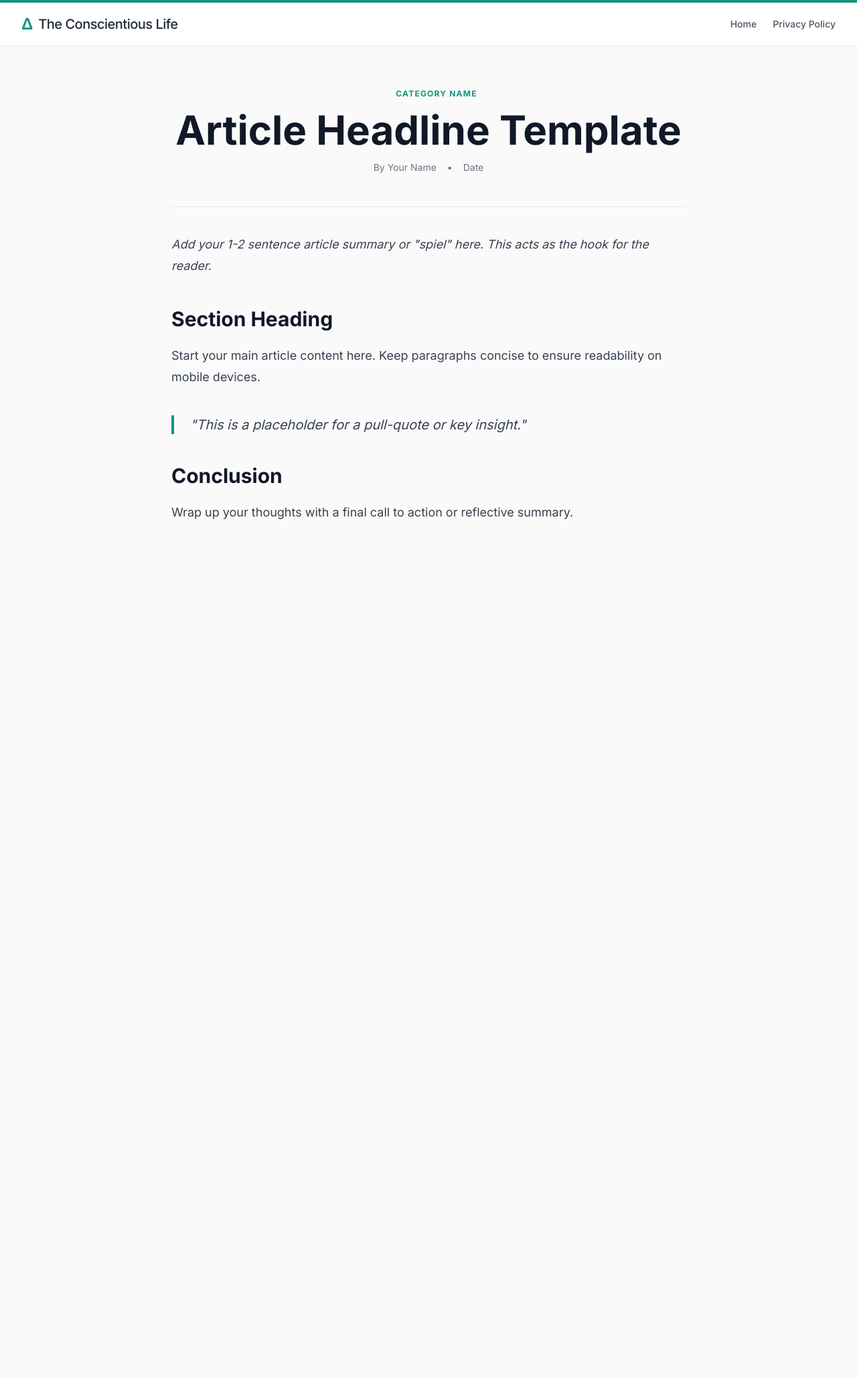
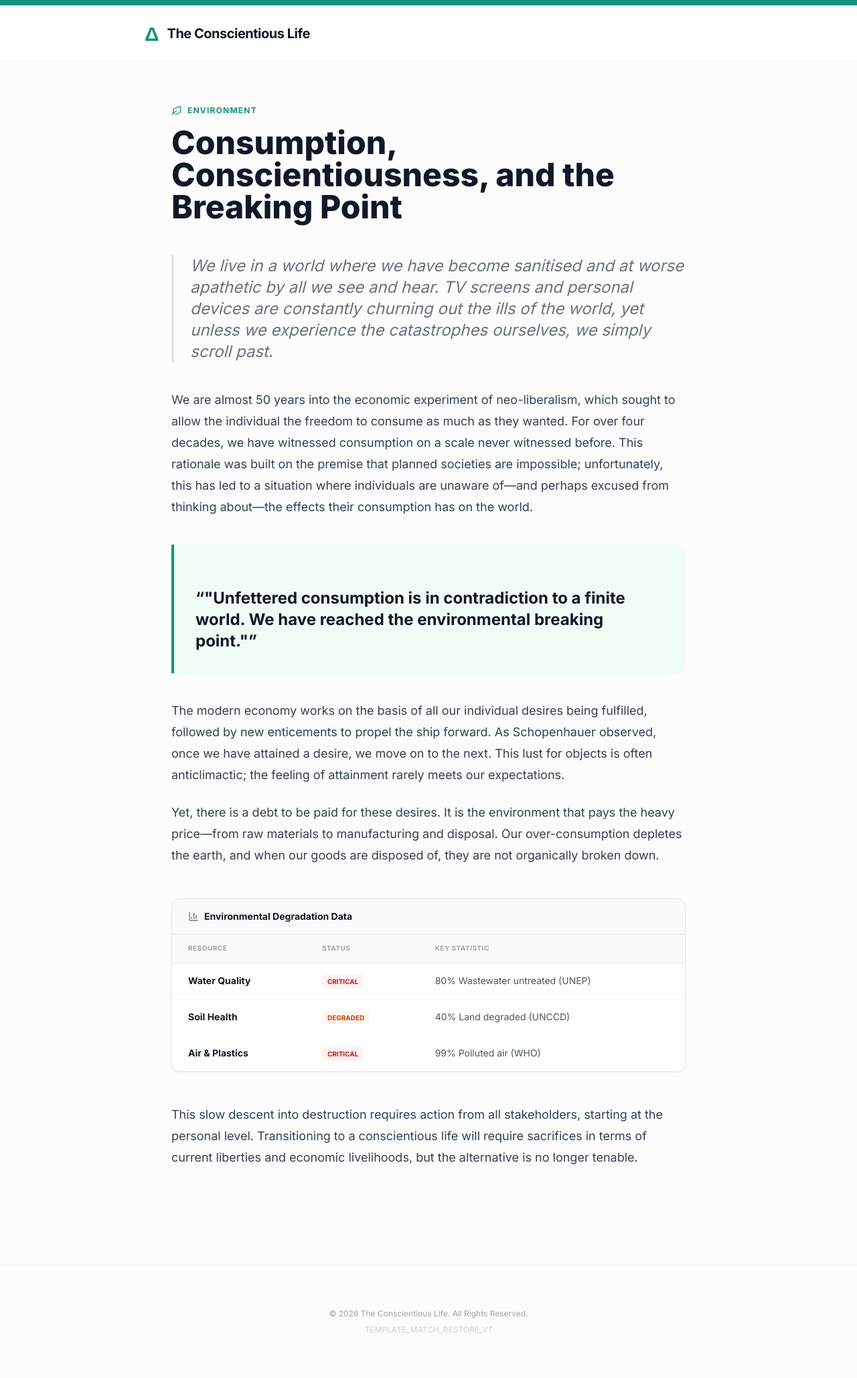
Before and after one commit to theconscientiouslife1-coder/TheCL, a Jekyll site: the page article-template.html, which Jekyll copies as it is, in a window 1280 px wide. Shown: the whole page at 67% size. Built offline with Jekyll 4.4.1, drawn with Linux system fonts in a browser that asks for light colours; nearby versions of some CDN libraries; before the commit the page ends 900 px from its top, so only the background shows below that.

Commit message:
Fix: Implement global CSS ribbon to resolve server inline-style blocking

```diff
--- a/article-template.html
+++ b/article-template.html
@@ -3,73 +3,100 @@
 <head>
     <meta charset="UTF-8">
     <meta name="viewport" content="width=device-width, initial-scale=1.0">
-    <title>Article Title - The Conscientious Life</title>
-    <script src="https://cdn.tailwindcss.com"></script>
+    <title>The Environment - The Conscientious Life</title>
+    <script src="https://cdn.tailwindcss.com?plugins=typography"></script>
     <script src="https://unpkg.com/lucide@latest"></script>
-    <link rel="preconnect" href="https://fonts.googleapis.com">
-    <link rel="preconnect" href="https://fonts.gstatic.com" crossorigin>
-    <link href="https://fonts.googleapis.com/css2?family=Inter:wght@400;500;600;700&display=swap" rel="stylesheet">
+    <link href="https://fonts.googleapis.com/css2?family=Inter:wght@400;600;700;800&display=swap" rel="stylesheet">
     <style>
-        body { font-family: 'Inter', sans-serif; display: flex; flex-direction: column; min-height: 100vh; }
-        .flex-grow { flex-grow: 1; }
-        /* Professional Typography for readability */
-        .article-content h2 { font-size: 1.875rem; font-weight: 700; margin-top: 2.5rem; margin-bottom: 1rem; color: #111827; }
-        .article-content p { margin-bottom: 1.5rem; line-height: 1.8; color: #374151; font-size: 1.125rem; }
+        body { font-family: 'Inter', sans-serif; }
     </style>
 </head>
-<body class="bg-neutral-50 text-gray-800">
+<body class="bg-[#fcfcfc] text-gray-900 flex flex-col min-h-screen">
 
-    <header id="main-header" class="bg-white shadow-sm border-t-4 border-[#14947c]">
-        <div class="container mx-auto px-4 sm:px-6 lg:px-8">
-            <div class="flex justify-between items-center py-4">
-                <a href="index.html" class="flex items-center space-x-2 text-gray-800">
-                    <span class="text-xl md:text-2xl font-bold text-[#14947c]">Δ</span>
-                    <span class="text-lg md:text-xl font-medium tracking-tight">The Conscientious Life</span>
+    <div class="w-full bg-[#14947c] h-2"></div>
+
+    <header class="bg-white border-b border-gray-100 py-6">
+        <div class="max-w-4xl mx-auto px-6">
+            <a href="/" class="flex items-center space-x-3 no-underline">
+                <span class="text-3xl font-bold text-[#14947c]">Δ</span>
+                <span class="text-xl font-bold tracking-tight text-gray-900">The Conscientious Life</span>
             </a>
-
-                <nav class="hidden md:flex items-center space-x-6 text-sm font-medium text-gray-600">
-                    <a href="index.html" class="hover:text-[#14947c] flex items-center transition-colors">
-                        <i data-lucide="home" class="w-4 h-4 mr-1"></i> Home
-                    </a>
-                    <a href="#" class="hover:text-[#14947c] transition-colors">Privacy Policy</a>
-                </nav>
-            </div>
         </div>
     </header>
 
-    <main class="flex-grow container mx-auto px-4 sm:px-6 lg:px-8 py-16">
-        <div class="max-w-3xl mx-auto"> <article>
-                <header class="mb-12 text-center">
-                    <div class="flex justify-center items-center space-x-2 text-[#14947c] mb-4">
-                        <i data-lucide="tag" class="w-4 h-4"></i>
-                        <span class="text-xs font-bold uppercase tracking-widest">Category Name</span>
+    <main class="flex-grow max-w-4xl mx-auto px-6 py-16">
+        <article class="max-w-3xl mx-auto">
+
+            <header class="mb-12">
+                <div class="flex items-center space-x-2 text-[#14947c] font-bold uppercase tracking-widest text-xs mb-4">
+                    <i data-lucide="leaf" class="w-4 h-4"></i>
+                    <span>Environment</span>
                 </div>
-                    <h1 class="text-4xl md:text-6xl font-bold text-gray-900 leading-tight mb-4">Article Headline Template</h1>
-                    <div class="flex justify-center items-center text-sm text-gray-500 space-x-4">
-                        <span>By Your Name</span>
-                        <span>•</span>
-                        <span>Date</span>
-                    </div>
+                <h1 class="text-4xl md:text-5xl font-extrabold text-gray-900 leading-tight">
+                    Consumption, Conscientiousness, and the Breaking Point
+                </h1>
             </header>
 
-                <div class="article-content border-t border-gray-200 pt-10">
-                    <p class="text-2xl text-gray-600 italic mb-10 leading-relaxed">
-                        Add your 1-2 sentence article summary or "spiel" here. This acts as the hook for the reader.
+            <div class="prose prose-lg prose-slate max-w-none">
+                <p class="text-2xl text-gray-500 italic border-l-4 border-gray-200 pl-6 mb-10">
+                    We live in a world where we have become sanitised and at worse apathetic by all we see and hear. TV screens and personal devices are constantly churning out the ills of the world, yet unless we experience the catastrophes ourselves, we simply scroll past.
                 </p>
 
-                    <h2>Section Heading</h2>
-                    <p>Start your main article content here. Keep paragraphs concise to ensure readability on mobile devices.</p>
+                <p>We are almost 50 years into the economic experiment of neo-liberalism, which sought to allow the individual the freedom to consume as much as they wanted. For over four decades, we have witnessed consumption on a scale never witnessed before. This rationale was built on the premise that planned societies are impossible; unfortunately, this has led to a situation where individuals are unaware of—and perhaps excused from thinking about—the effects their consumption has on the world.</p>
 
-                    <blockquote class="border-l-4 border-[#14947c] pl-6 my-10 italic text-xl text-gray-700">
-                        "This is a placeholder for a pull-quote or key insight."
+                <blockquote class="bg-[#f0fdf4] border-l-4 border-[#14947c] p-8 my-10 rounded-r-xl not-italic">
+                    <p class="text-2xl font-bold text-gray-900 mb-0">"Unfettered consumption is in contradiction to a finite world. We have reached the environmental breaking point."</p>
                 </blockquote>
 
-                    <h2>Conclusion</h2>
-                    <p>Wrap up your thoughts with a final call to action or reflective summary.</p>
+                <p>The modern economy works on the basis of all our individual desires being fulfilled, followed by new enticements to propel the ship forward. As Schopenhauer observed, once we have attained a desire, we move on to the next. This lust for objects is often anticlimactic; the feeling of attainment rarely meets our expectations.</p>
+
+                <p>Yet, there is a debt to be paid for these desires. It is the environment that pays the heavy price—from raw materials to manufacturing and disposal. Our over-consumption depletes the earth, and when our goods are disposed of, they are not organically broken down.</p>
+
+                <div class="my-12 overflow-hidden border border-gray-200 rounded-xl shadow-sm bg-white not-prose">
+                    <div class="bg-gray-50 px-6 py-4 border-b border-gray-200 flex items-center space-x-2">
+                        <i data-lucide="bar-chart-3" class="w-4 h-4 text-gray-500"></i>
+                        <h3 class="font-bold text-gray-900 text-sm">Environmental Degradation Data</h3>
+                    </div>
+                    <div class="overflow-x-auto">
+                        <table class="w-full text-left border-collapse">
+                            <thead class="bg-gray-50 text-gray-400 text-[10px] uppercase tracking-wider">
+                                <tr>
+                                    <th class="px-6 py-3 border-b">Resource</th>
+                                    <th class="px-6 py-3 border-b">Status</th>
+                                    <th class="px-6 py-3 border-b">Key Statistic</th>
+                                </tr>
+                            </thead>
+                            <tbody class="divide-y divide-gray-100 text-sm">
+                                <tr>
+                                    <td class="px-6 py-4 font-bold text-gray-900">Water Quality</td>
+                                    <td class="px-6 py-4"><span class="px-2 py-1 bg-red-50 text-red-700 rounded text-[10px] font-bold uppercase">Critical</span></td>
+                                    <td class="px-6 py-4 text-gray-600">80% Wastewater untreated (UNEP)</td>
+                                </tr>
+                                <tr>
+                                    <td class="px-6 py-4 font-bold text-gray-900">Soil Health</td>
+                                    <td class="px-6 py-4"><span class="px-2 py-1 bg-orange-50 text-orange-700 rounded text-[10px] font-bold uppercase">Degraded</span></td>
+                                    <td class="px-6 py-4 text-gray-600">40% Land degraded (UNCCD)</td>
+                                </tr>
+                                <tr>
+                                    <td class="px-6 py-4 font-bold text-gray-900">Air & Plastics</td>
+                                    <td class="px-6 py-4"><span class="px-2 py-1 bg-red-50 text-red-700 rounded text-[10px] font-bold uppercase">Critical</span></td>
+                                    <td class="px-6 py-4 text-gray-600">99% Polluted air (WHO)</td>
+                                </tr>
+                            </tbody>
+                        </table>
+                    </div>
+                </div>
+
+                <p>This slow descent into destruction requires action from all stakeholders, starting at the personal level. Transitioning to a conscientious life will require sacrifices in terms of current liberties and economic livelihoods, but the alternative is no longer tenable.</p>
             </div>
         </article>
-
-        </div>
     </main>
 
-    <footer class="bg-
+    <footer class="py-16 border-t border-gray-100 text-center text-gray-400 text-xs mt-20">
+        <p>&copy; 2026 The Conscientious Life. All Rights Reserved.</p>
+        <p class="mt-2 opacity-50">TEMPLATE_MATCH_RESTORE_V7</p>
+    </footer>
+
+    <script>lucide.createIcons();</script>
+</body>
+</html>
--- a/the_environment_main_article.html
+++ b/the_environment_main_article.html
@@ -4,6 +4,9 @@
     <meta charset="UTF-8">
     <meta name="viewport" content="width=device-width, initial-scale=1.0">
     <title>The Environment - The Conscientious Life</title>
+
+    <link rel="stylesheet" href="style.css">
+
     <script src="https://cdn.tailwindcss.com?plugins=typography"></script>
     <script src="https://unpkg.com/lucide@latest"></script>
     <link href="https://fonts.googleapis.com/css2?family=Inter:wght@400;600;700;800&display=swap" rel="stylesheet">
@@ -12,6 +15,8 @@
     </style>
 </head>
 <body class="bg-white text-gray-900 flex flex-col min-h-screen">
+
+    <div class="top-ribbon"></div>
 
     <header class="border-b border-gray-100 py-6">
         <div class="max-w-3xl mx-auto px-6 flex items-center justify-between">
```
Also changed, not shown: style.css (added). Lines whose indentation alone changed are shown as unchanged.
